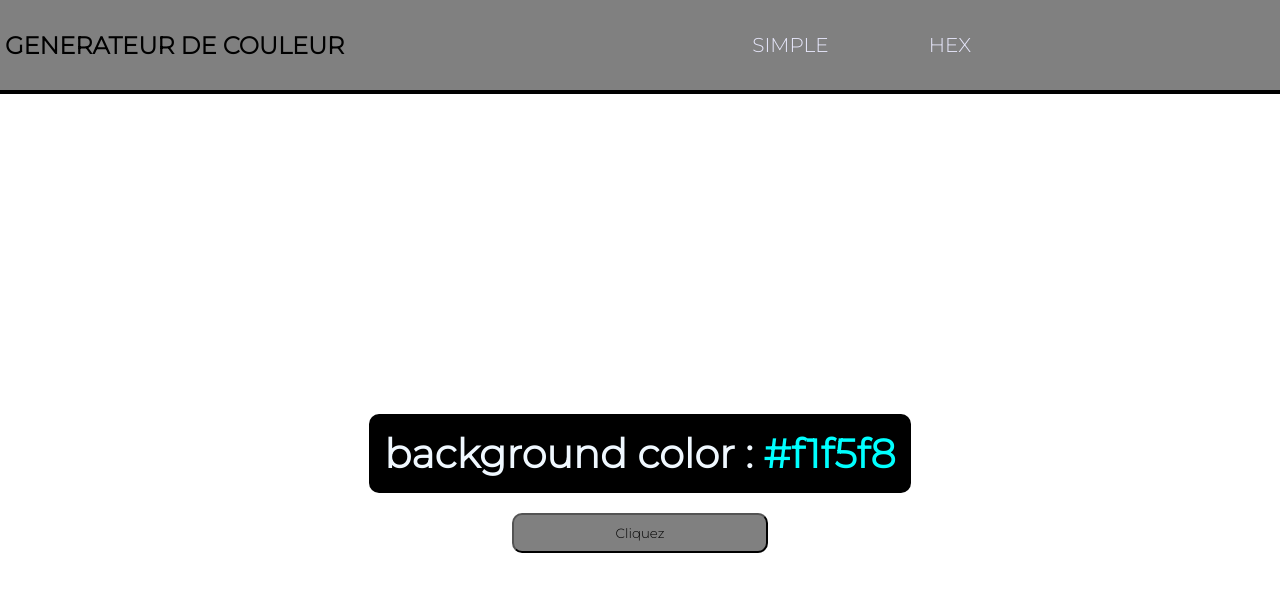
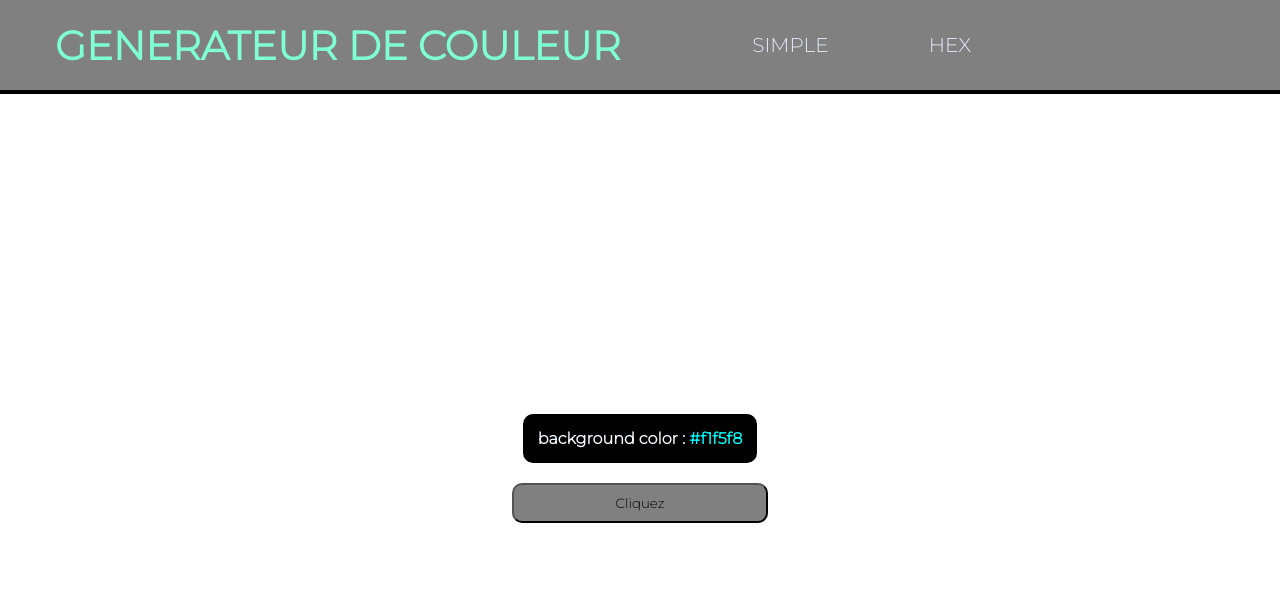
Before and after one commit to Rcaradec/Projets, a plain HTML site: page Generateur couleur aléatoire/index.html in a window 1280 px wide. Drawn offline with Linux system fonts and the light colour scheme.

Commit message:
Add files via upload

```diff
--- a/Generateur couleur aléatoire/styles.css
+++ b/Generateur couleur aléatoire/styles.css
@@ -13,10 +13,11 @@
   border-bottom: 4px solid black;
 }
 
-h4 {
+h2 {
   margin-left: 50px;
   font-size: 40px;
   font-weight: bolder;
+  color: aquamarine;
 }
 
 .type {
```
